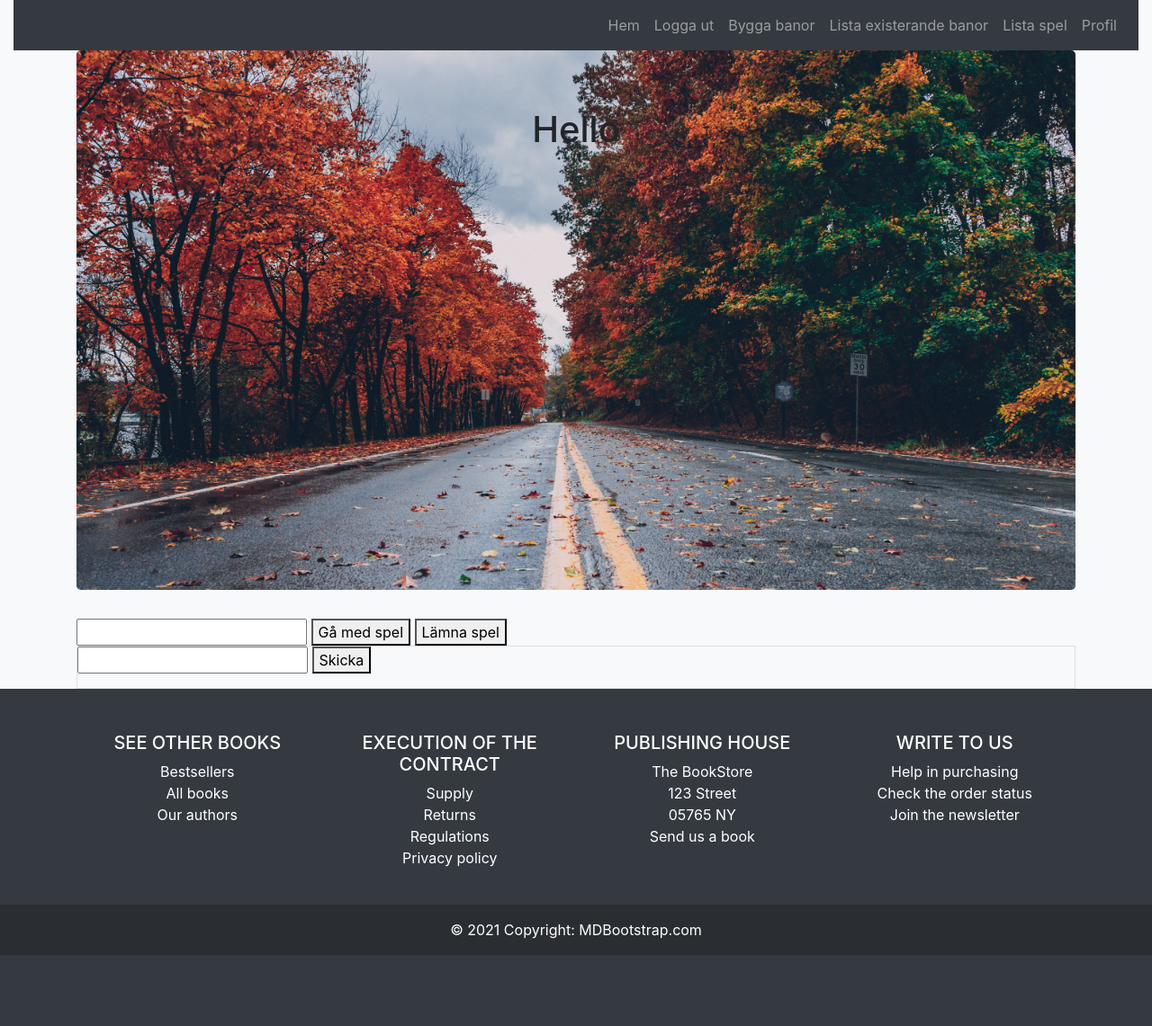
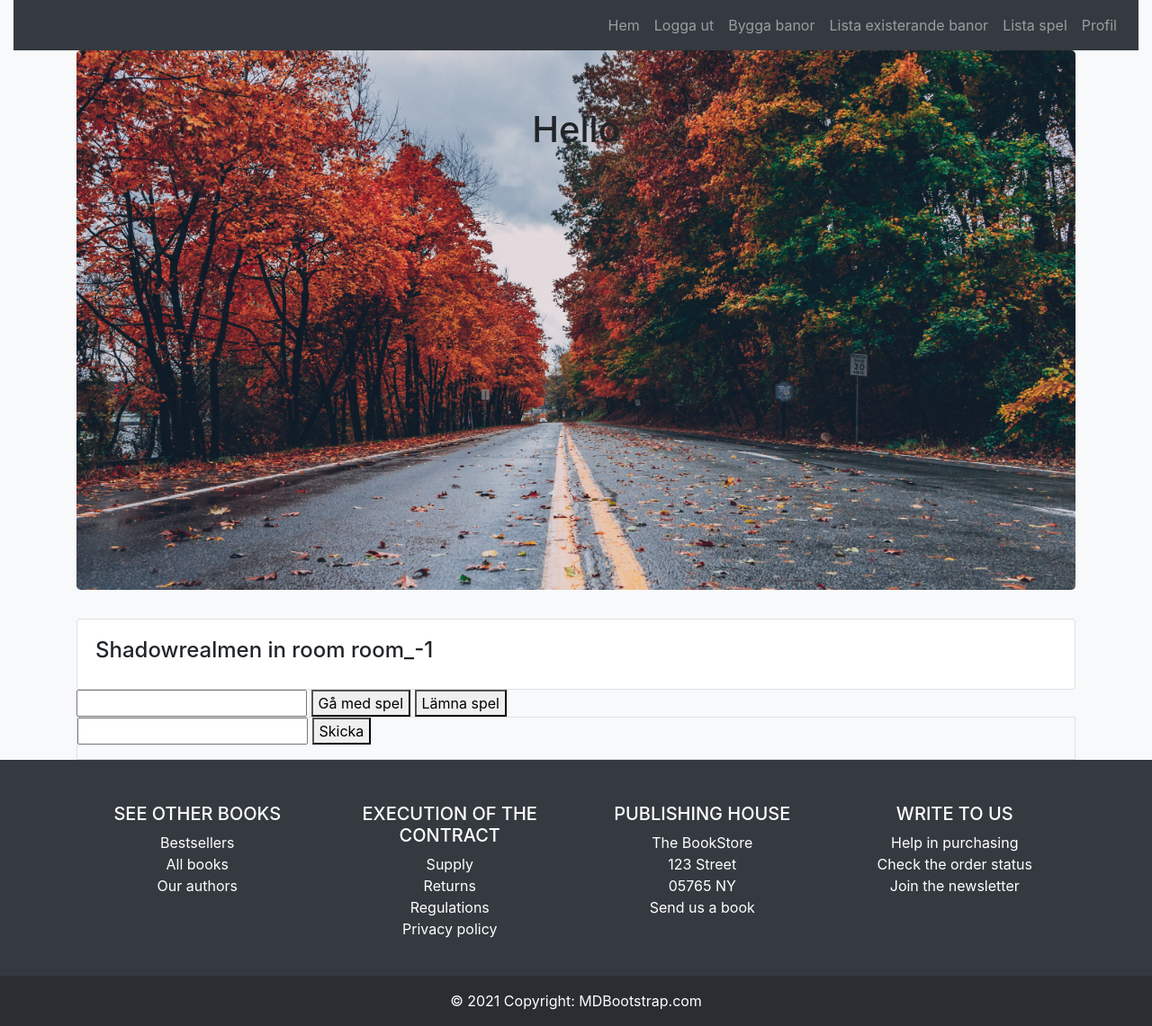
Before and after one commit to kingerider/Gymnasiearbete, a Flask app: page /list_games in a window 1280 px wide. Shown: the whole page at 90% size. Before the commit the page ends 1062 px from the top, so only its background shows below. Run offline with Flask 3, Linux system fonts and the light colour scheme; a user stored in the database is signed in; some libraries are stand-ins or nearby versions.

Commit message:
jag är övertygad

```diff
--- a/Hemsida/my_server/routes/game.py
+++ b/Hemsida/my_server/routes/game.py
@@ -7,7 +7,11 @@ from my_server.routes.objects import Game, Player, Field
 
 socket = SocketIO(app)
 
-ongoing_games = []
+test_game = Game('Shadowrealmen', 'room_-1')
+
+ongoing_games = {
+    'room_-1': test_game
+}
 
 #kollar alla id på varje spel och lägger till max + 1 som nytt id, får tillbaka 0 om listan är tom
 def set_room_id():
@@ -16,12 +20,12 @@ def set_room_id():
         if game.room_id != None:
             list_of_roomid.append(game.room_id)
     if len(list_of_roomid) == 0:
-        return 0
+        return 'room_0'
     max = list_of_roomid[0]
     for roomid in list_of_roomid:
         if roomid > max:
             max = roomid
-    return max + 1
+    return f'room_{max + 1}'
 
 
 
@@ -38,13 +42,14 @@ def play_game(room_id = None):
         cur = conn.cursor()
         level = cur.execute("SELECT title, player_health FROM level WHERE creator_id = ?", (session['id'], )).fetchone()
         player = Player(session['username'], level[1])
+        conn.close()
         if room_id == None:
-            field = Field(session['id'], level[0])
+            field = Field(session['id'])
             field.load_from_database()
-            game = Game(set_room_id())
+            game = Game(level[0], set_room_id())
             game.add_field(field)
             game.add_player(player)
-            ongoing_games.append(game)
+            ongoing_games[game.room_id] = game
         else:
             for game in ongoing_games:
                 if game.room_id == room_id:
@@ -80,8 +85,7 @@ def send_message_to_room(data):
 
 @app.route('/list_games')
 def list_games():
-    cur = create_connection().cursor()
-    return render_template('list_game.html', username = session['username'])
+    return render_template('list_game.html', username = session['username'], ongoing_games = ongoing_games)
 
 
 @app.route('/edit-game')
--- a/Hemsida/my_server/static/script.js
+++ b/Hemsida/my_server/static/script.js
@@ -64,6 +64,7 @@ $(document).ready(() => {
 
     socket.on('connect', () => {
         $("#the_text").append("Du är inne på servern")
+
     });
 
     const create_new_message = (heading, msg) => {
--- a/Hemsida/my_server/static/style.css
+++ b/Hemsida/my_server/static/style.css
@@ -12,3 +12,7 @@ canvas{
     transform: translate(-50%, -50%);
     padding: 10px;
 }
+
+.game_card:hover {
+    opacity: 0.7;
+}
--- a/Hemsida/my_server/templates/list_game.html
+++ b/Hemsida/my_server/templates/list_game.html
@@ -5,6 +5,25 @@
 {% block headline %}Hello{% endblock %}
 
 {% block content %}
+
+{% for current_game in ongoing_games %}
+  <div class="card game_card" id="{{ongoing_games[current_game].room_id}}">
+    <div class="card-body">
+      <h4>{{ongoing_games[current_game].name}} in room {{ongoing_games[current_game].room_id}}</h4>
+    </div>
+  </div>
+{% endfor %}
+
+
+
+
+
+
+
+
+
+
+
 <input type="hidden" value="{{username}}" id="username">
 
 <input type="text" id="input_room">
```
Also changed, not shown: Hemsida/my_server/routes/objects.py (+4 -4 lines).
